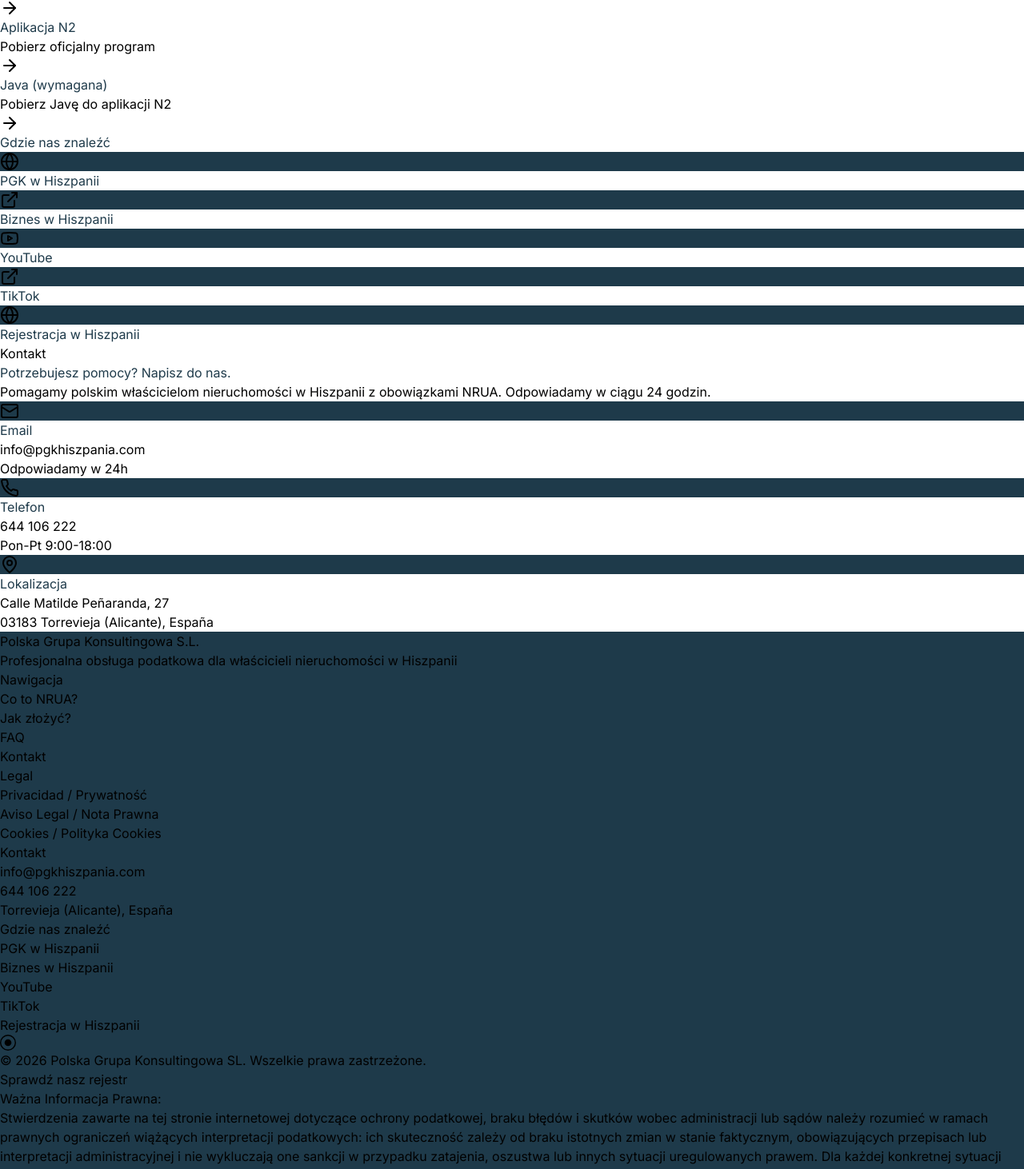
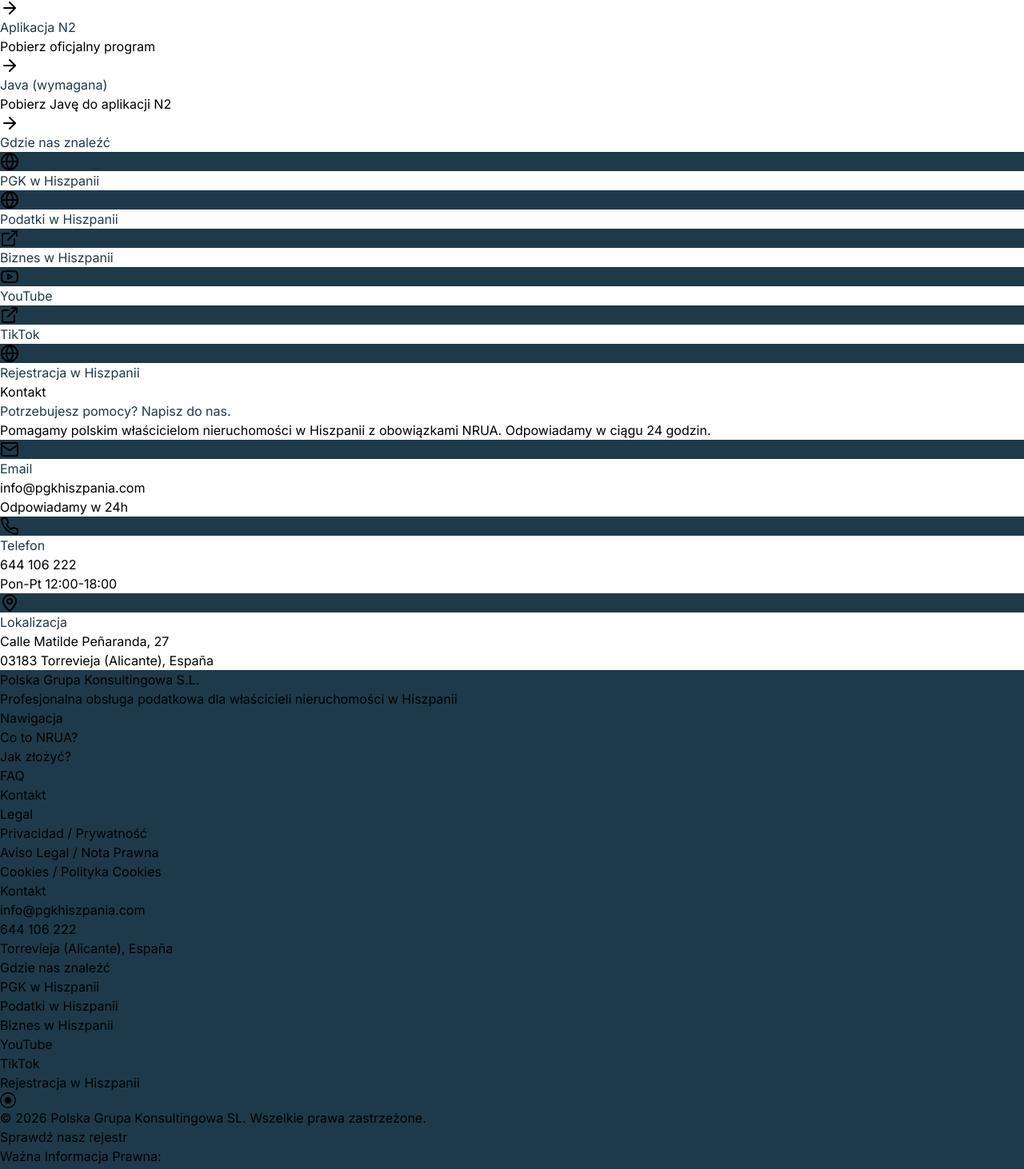
Before and after one commit to RENDIASRURIas/nruaHiszpania, a React (Vite) app: page / in a window 1280 px wide. Shown: the part 6316-7778 px from the top of the page at 80% size. Built offline with nearby package versions, Linux system fonts and the light colour scheme.

Commit message:
Add podatkihiszpania.com link and update call hours to 12:00-18:00
Co-Authored-By: polskagrupa1@outlook.es <2210070540024@student.unbrah.ac.id>

```diff
--- a/src/App.tsx
+++ b/src/App.tsx
@@ -1093,9 +1093,10 @@ function App() {
           <FadeIn>
             <h2 className="text-3xl sm:text-4xl font-bold text-brand mb-10 tracking-tight">Gdzie nas znaleźć</h2>
           </FadeIn>
-          <div className="grid sm:grid-cols-2 lg:grid-cols-5 gap-4">
+          <div className="grid sm:grid-cols-2 lg:grid-cols-3 gap-4">
             {[
               { title: 'PGK w Hiszpanii', url: 'https://www.pgkhiszpania.com/', icon: <Globe className="w-5 h-5" /> },
+              { title: 'Podatki w Hiszpanii', url: 'https://www.podatkihiszpania.com/', icon: <Globe className="w-5 h-5" /> },
               { title: 'Biznes w Hiszpanii', url: 'https://www.bizneswhiszpanii.com/', icon: <ExternalLink className="w-5 h-5" /> },
               { title: 'YouTube', url: 'https://www.youtube.com/@BizneswHiszpanii', icon: <Youtube className="w-5 h-5" /> },
               { title: 'TikTok', url: 'https://www.tiktok.com/@bizneswhiszpanii', icon: <ExternalLink className="w-5 h-5" /> },
@@ -1139,7 +1140,7 @@ function App() {
                   <div>
                     <p className="font-bold text-brand">Telefon</p>
                     <a href="tel:+34644106222" className="text-slate-600 hover:text-brand-accent transition-colors">644 106 222</a>
-                    <p className="text-slate-400 text-sm">Pon-Pt 9:00-18:00</p>
+                    <p className="text-slate-400 text-sm">Pon-Pt 12:00-18:00</p>
                   </div>
                 </div>
                 <div className="flex items-start gap-4">
@@ -1195,6 +1196,7 @@ function App() {
               <h4 className="text-white font-medium mb-4 text-sm tracking-wider uppercase">Gdzie nas znaleźć</h4>
               <ul className="space-y-3">
                 <li><a href="https://www.pgkhiszpania.com/" target="_blank" rel="noopener noreferrer" className="text-sm hover:text-white transition-colors">PGK w Hiszpanii</a></li>
+                <li><a href="https://www.podatkihiszpania.com/" target="_blank" rel="noopener noreferrer" className="text-sm hover:text-white transition-colors">Podatki w Hiszpanii</a></li>
                 <li><a href="https://www.bizneswhiszpanii.com/" target="_blank" rel="noopener noreferrer" className="text-sm hover:text-white transition-colors">Biznes w Hiszpanii</a></li>
                 <li><a href="https://www.youtube.com/@BizneswHiszpanii" target="_blank" rel="noopener noreferrer" className="text-sm hover:text-white transition-colors">YouTube</a></li>
                 <li><a href="https://www.tiktok.com/@bizneswhiszpanii" target="_blank" rel="noopener noreferrer" className="text-sm hover:text-white transition-colors">TikTok</a></li>
```
